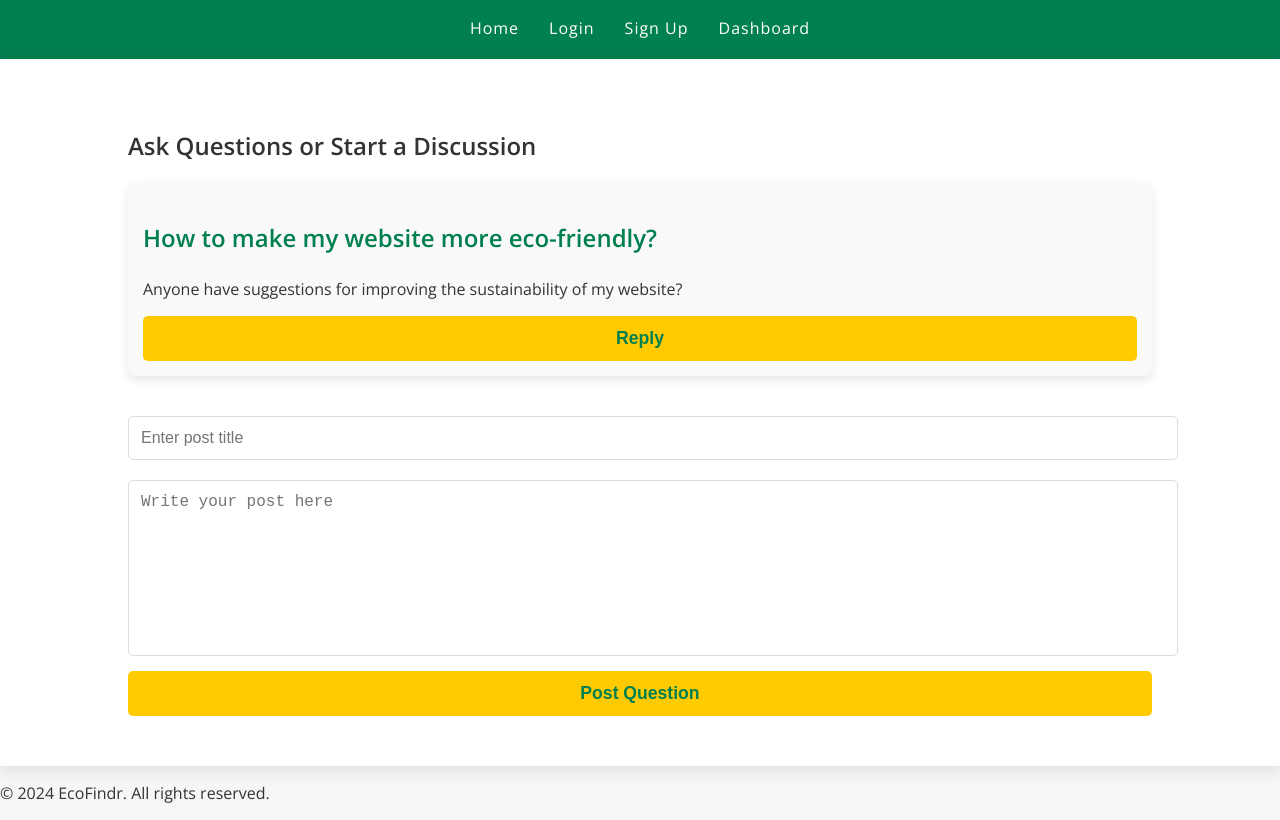
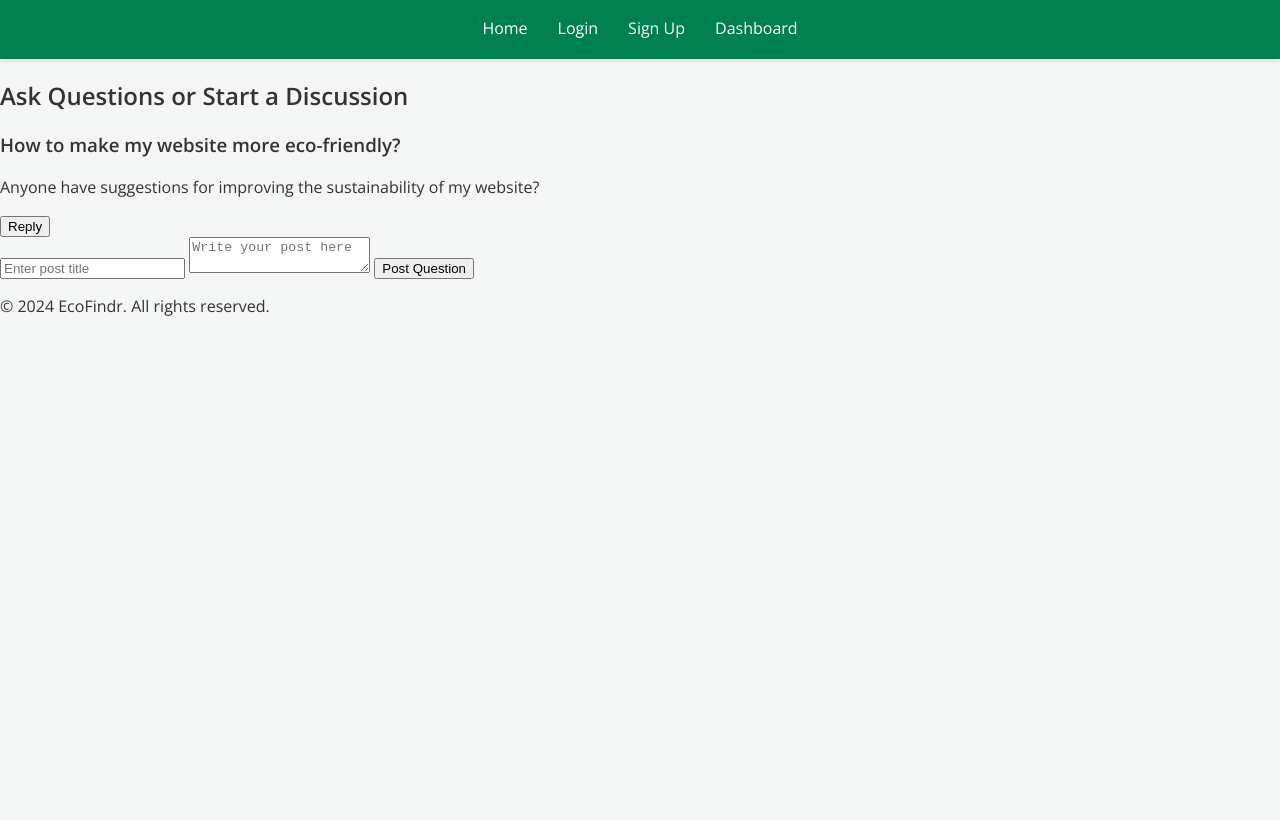
Before and after one commit to LordLucas2851/EcoFindr, a plain HTML site: page forum.html in a window 1280 px wide. Shown: the part 45-865 px from the top of the page. After the commit the page ends 800 px from the top, so only its background shows below. Drawn offline with nearby package versions, Linux system fonts and the light colour scheme.

Commit message:
Update styles.css

```diff
--- a/styles.css
+++ b/styles.css
@@ -33,98 +33,4 @@ header .logo-container img {
     color: white;
     text-decoration: none;
     font-weight: 500;
-    font-size: 16px;
-    letter-spacing: 1px;
-}
-
-.nav-link:hover {
-    text-decoration: underline;
-    color: #f1f1f1;
-}
-
-/* Form Sections */
-.form-section {
-    padding: 50px 10%;
-    text-align: center;
-}
-
-.form-container {
-    background-color: white;
-    padding: 40px;
-    border-radius: 8px;
-    box-shadow: 0 4px 15px rgba(0, 0, 0, 0.1);
-    max-width: 400px;
-    margin: 0 auto;
-}
-
-.form-container h2 {
-    font-size: 2rem;
-    color: #007f4f;
-    margin-bottom: 20px;
-}
-
-input[type="email"],
-input[type="password"],
-input[type="text"],
-textarea {
-    width: 100%;
-    padding: 12px;
-    margin: 10px 0;
-    border: 1px solid #ddd;
-    border-radius: 5px;
-    font-size: 1rem;
-}
-
-button.cta-button {
-    width: 100%;
-    padding: 12px;
-    background-color: #ffcb00;
-    border: none;
-    color: #007f4f;
-    font-weight: bold;
-    font-size: 1.1rem;
-    border-radius: 5px;
-    cursor: pointer;
-}
-
-button.cta-button:hover {
-    background-color: #ffb300;
-}
-
-/* Dashboard */
-.dashboard {
-    padding: 50px 10%;
-    text-align: center;
-    background-color: white;
-    box-shadow: 0 4px 15px rgba(0, 0, 0, 0.1);
-    margin-bottom: 30px;
-}
-
-/* Forum */
-.forum-section {
-    padding: 50px 10%;
-    background-color: white;
-    box-shadow: 0 4px 15px rgba(0, 0, 0, 0.1);
-}
-
-.forum-posts {
-    margin-bottom: 30px;
-}
-
-.forum-post {
-    background-color: #f9f9f9;
-    padding: 15px;
-    border-radius: 8px;
-    margin-bottom: 20px;
-    box-shadow: 0 4px 10px rgba(0, 0, 0, 0.1);
-}
-
-.forum-post h3 {
-    font-size: 1.5rem;
-    color: #007f4f;
-}
-
-.forum-form textarea {
-    height: 150px;
-    resize: none;
-}
+    font-size
```
